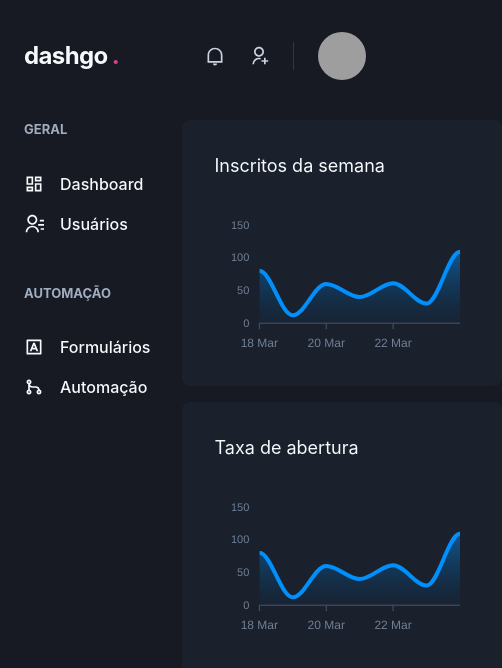
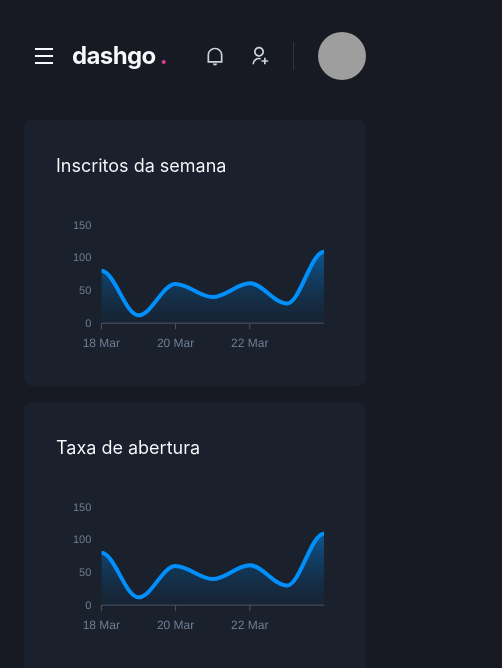
Before and after one commit to bredacoder/ignite-reactjs-dashgo, a Next.js app: page /dashboard in a window 390 px wide. Shown: the top 668 px of the page, 502 px wide, since content can reach past the window. Built offline with nearby package versions, Linux system fonts and the light colour scheme; grey boxes are pictures that could not be loaded.

Commit message:
feat: Responsive Sidebar

```diff
--- a/src/components/Header/index.tsx
+++ b/src/components/Header/index.tsx
@@ -1,10 +1,14 @@
-import { Flex, useBreakpointValue } from "@chakra-ui/react";
+import { Flex, Icon, IconButton, useBreakpointValue } from "@chakra-ui/react";
+import { RiMenuLine } from "react-icons/ri";
+import { useSidebarDrawer } from "../../contexts/SidebarDrawerContext";
 import { Logo } from "./Logo";
 import { NotificationsNav } from "./NotificationsNav";
 import { Profile } from "./Profile";
 import { Search } from "./Search";
 
 export function Header() {
+  const { onOpen } = useSidebarDrawer();
+
   const isWideVersion = useBreakpointValue({
     base: false,
     lg: true,
@@ -21,6 +25,18 @@
       px="6"
       align="center"
     >
+      { !isWideVersion && (
+        <IconButton
+          aria-label="Open navigation"
+          icon={<Icon as={RiMenuLine} />}
+          fontSize="24"
+          variant="unstyled"
+          onClick={onOpen}
+          mt="2"
+          mr="2"
+        />
+      ) }
+
       <Logo />
 
       { isWideVersion && <Search /> }
--- /dev/null
+++ b/src/components/Sidebar/SideBarNav.tsx
@@ -0,0 +1,20 @@
+import { Stack } from "@chakra-ui/react";
+import { RiContactsLine, RiDashboardLine, RiGitMergeLine, RiInputMethodLine } from "react-icons/ri";
+import { NavLink } from "./NavLink";
+import { NavSection } from "./NavSection";
+
+export function SideBarNav() {
+  return (
+    <Stack spacing="12" align="flex-start">
+      <NavSection title="GERAL">
+        <NavLink icon={RiDashboardLine}>Dashboard</NavLink>
+        <NavLink icon={RiContactsLine}>Usuários</NavLink>
+      </NavSection>
+
+      <NavSection title="AUTOMAÇÃO">
+        <NavLink icon={RiInputMethodLine}>Formulários</NavLink>
+        <NavLink icon={RiGitMergeLine}>Automação</NavLink>
+      </NavSection>
+    </Stack>
+  );
+};
--- a/src/components/Sidebar/index.tsx
+++ b/src/components/Sidebar/index.tsx
@@ -1,22 +1,35 @@
-import { Box, Stack } from "@chakra-ui/react";
-import { RiContactsLine, RiDashboardLine, RiGitMergeLine, RiInputMethodLine } from "react-icons/ri";
-import { NavLink } from "./NavLink";
-import { NavSection } from "./NavSection";
+import { Box, Drawer, DrawerBody, DrawerCloseButton, DrawerContent, DrawerHeader, DrawerOverlay, useBreakpointValue } from "@chakra-ui/react";
+import { useSidebarDrawer } from "../../contexts/SidebarDrawerContext";
+import { SideBarNav } from "./SideBarNav";
 
 export function Sidebar() {
+  const { isOpen, onClose } = useSidebarDrawer();
+
+  const isDrawerSidebar =  useBreakpointValue({
+    base: true,
+    lg: false,
+  });
+
+  if (isDrawerSidebar) {
+    return (
+      <Drawer isOpen={isOpen} placement="left" onClose={onClose}>
+        <DrawerOverlay>
+          <DrawerContent bg="gray.800" p="4">
+            <DrawerCloseButton mt="6" />
+            <DrawerHeader>Navegação</DrawerHeader>
+
+            <DrawerBody>
+              <SideBarNav />
+            </DrawerBody>
+          </DrawerContent>
+        </DrawerOverlay>
+      </Drawer>
+    );
+  }
+
   return (
     <Box as="aside" w={64} mr="8">
-      <Stack spacing="12" align="flex-start">
-        <NavSection title="GERAL">
-          <NavLink icon={RiDashboardLine}>Dashboard</NavLink>
-          <NavLink icon={RiContactsLine}>Usuários</NavLink>
-        </NavSection>
-
-        <NavSection title="AUTOMAÇÃO">
-          <NavLink icon={RiInputMethodLine}>Formulários</NavLink>
-          <NavLink icon={RiGitMergeLine}>Automação</NavLink>
-        </NavSection>
-      </Stack>
+      <SideBarNav />
     </Box>
   );
 }
--- /dev/null
+++ b/src/contexts/SidebarDrawerContext.tsx
@@ -0,0 +1,28 @@
+import { useDisclosure, UseDisclosureReturn } from "@chakra-ui/react";
+import { useRouter } from "next/router";
+import { createContext, ReactNode, useContext, useEffect } from "react";
+
+interface SidebarDrawerProviderProps {
+  children: ReactNode;
+}
+
+type SidebarDrawerContextData = UseDisclosureReturn;
+
+const SidebarDrawerContext = createContext({} as SidebarDrawerContextData);
+
+export function SidebarDrawerProvider({ children }: SidebarDrawerProviderProps) {
+  const disclosure = useDisclosure();
+  const router = useRouter();
+
+  useEffect(() => {
+    disclosure.onClose();
+  }, [router.asPath]);
+
+  return (
+    <SidebarDrawerContext.Provider value={disclosure}>
+      {children}
+    </SidebarDrawerContext.Provider>
+  )
+};
+
+export const useSidebarDrawer = () => useContext(SidebarDrawerContext);
--- a/src/pages/_app.tsx
+++ b/src/pages/_app.tsx
@@ -1,11 +1,14 @@
 import { AppProps } from 'next/app';
 import { ChakraProvider } from '@chakra-ui/react';
 import { theme } from '../styles/theme';
+import { SidebarDrawerProvider } from '../contexts/SidebarDrawerContext';
 
 function MyApp({ Component, pageProps }: AppProps) {
   return (
     <ChakraProvider theme={theme}>
-      <Component {...pageProps} />
+      <SidebarDrawerProvider>
+        <Component {...pageProps} />
+      </SidebarDrawerProvider>
     </ChakraProvider>
   )
 };
```
